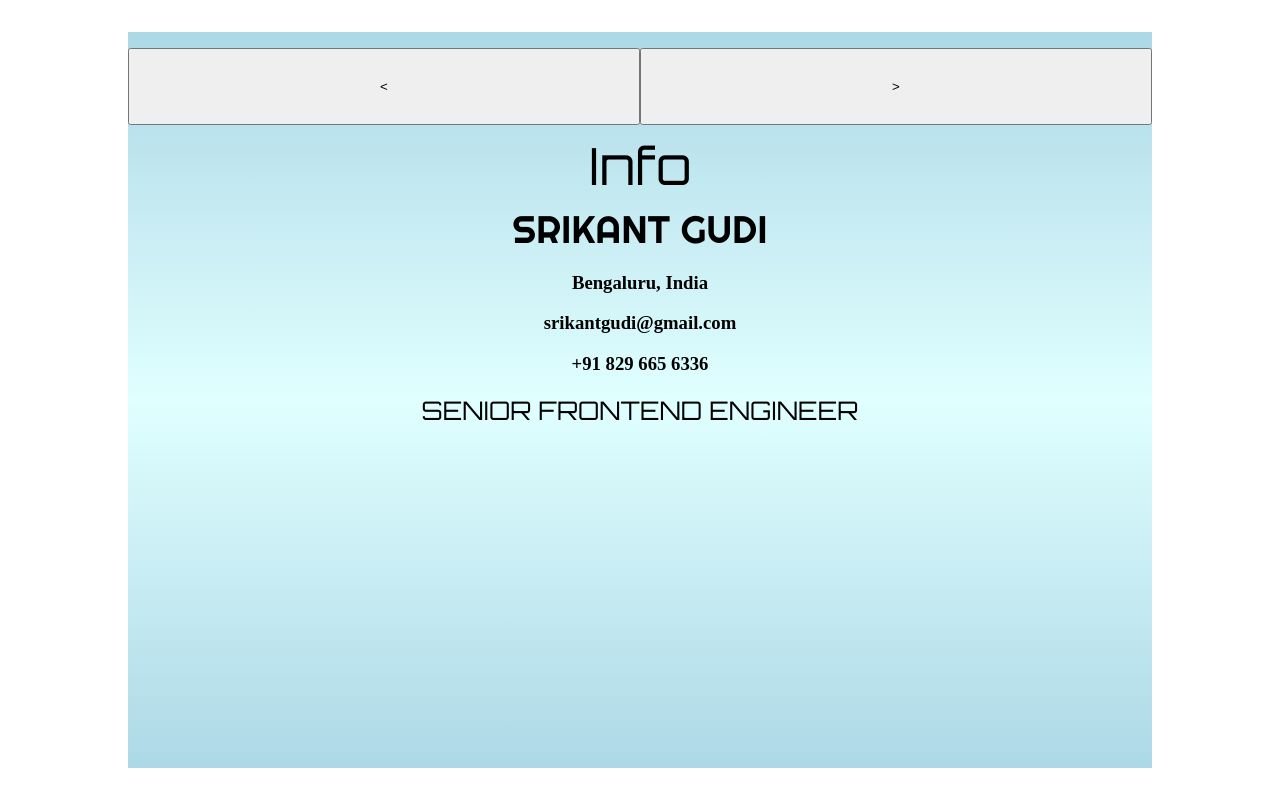
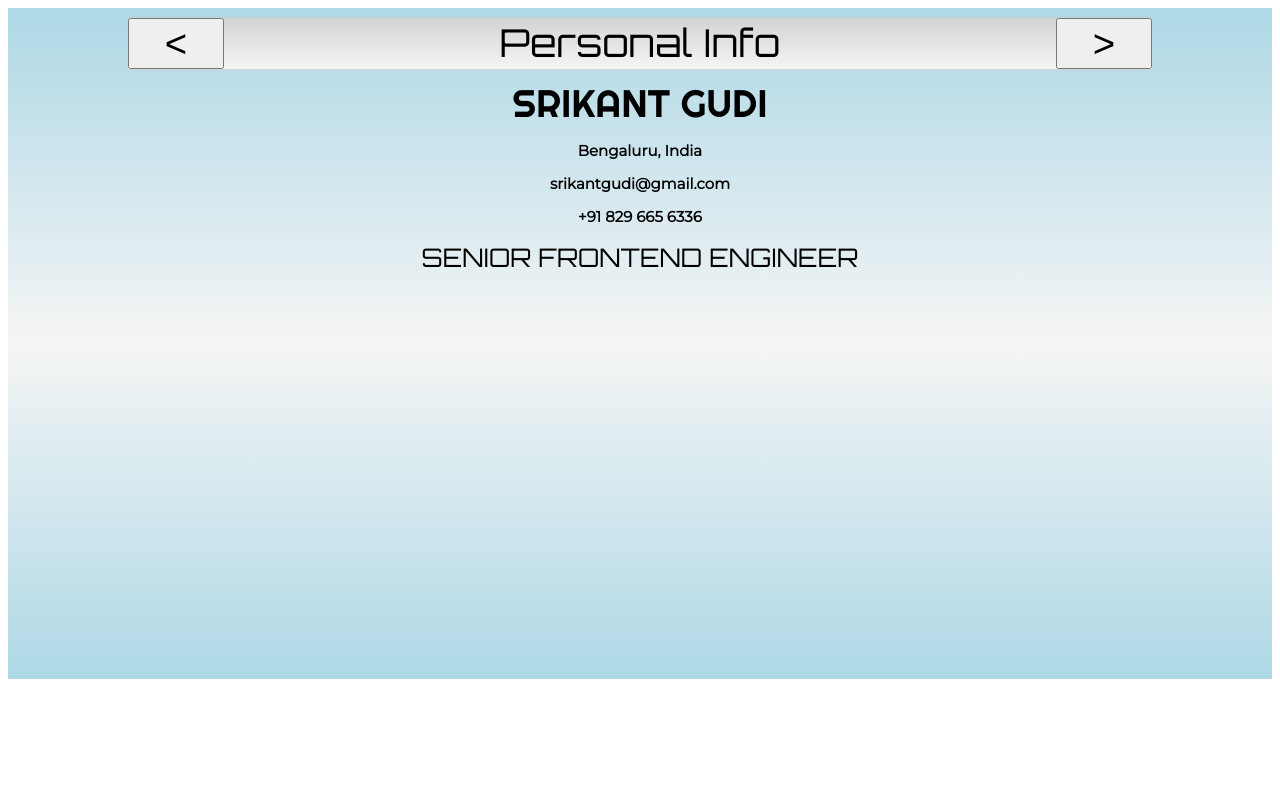
Before and after one commit to srikantgudi/srikantgudi.github.io, a Svelte app: page / in a window 1280 px wide. Shown: the top 806 px of the page. Built offline with nearby package versions, Linux system fonts and the light colour scheme.

Commit message:
Modified layout

```diff
--- a/public/global.css
+++ b/public/global.css
@@ -1,7 +1,23 @@
+#app {
+    height: 100%;
+    width: 100%;
+    overflow: hidden;
+    margin: auto;
+    background: linear-gradient(lightblue,whitesmoke,lightblue);
+}
+.container {
+    display: flex;
+    flex-flow: column;
+    width: 80vw;
+    margin: 0 auto;
+    overflow: hidden;
+    height: inherit;
+    margin: auto;
+}
 .sectiontitle {
     border-radius: 4px;
     font-family: Orbitron;
-    font-size: 1vmax;
+    font-size: 18px;
     font-weight: 600;
     line-height: 1.5;
     padding: 10px;
@@ -11,37 +27,36 @@
     color: #f9f9f9;
     margin-bottom: 8px;
 }
-.inner-content-body {
-    padding: 0 4vw;
+
+.content {
+    font-size: 1vmax;
     font-family: Montserrat;
-    line-height: 24px;
-    height: 60vh;
+    height: 75vh;
+    width: 70vw;
+    margin: 0 auto;
     overflow-y: auto;
 }
-.sectionsubtitle {
-    background-color: #999999;
-    color: #f9f9f9;
-    padding: 1vmin 1vmax;
-    margin-bottom: 8px;
+.content-title {
+    display: grid;
+    grid-template-columns: auto 1fr auto;
+    font-family: Orbitron;
+    font-size: 3vmax;
+    text-align: center;
+    box-shadow: 0 0 4px #cccccc;
+    margin-bottom: 10px;
+    background: linear-gradient(lightgrey,whitesmoke);
 }
-
-.org-name {
-    background-color: #cccccc;
-    padding: 4px 20px;
+.nav-buttons-bar {
+    display: flex;
+    width: inherit;
+    margin-bottom: 10px;
 }
-
-.job-title {
-    background-color: slategrey;
-    color: beige;
-    padding: 8px;
-    border-radius: 8px 8px 0 0;
-}
-button {
+.nav-btn {
+    flex: 1;
+    height: 4vmax;
+    width: 12vmin;
+    font-size: 3vmax;
     cursor: pointer;
-}
-.content-text {
-    font-size: 2vmax;
-    font-family: Montserrat;
 }
 @media screen and (max-width: 420px) {
     .skilla {
@@ -49,5 +64,9 @@ button {
     }
     .skillgroup {
         width: 100%;
+    font-size: 1vmax;
+    }
+    .content-text {
+        font-size: 2vmax;
     }
 }
--- a/src/App.svelte
+++ b/src/App.svelte
@@ -5,7 +5,7 @@
   import WorkHistory from "./WorkHistory.svelte";
 
   let components = [
-    {name: 'Info', comp: Topnav},
+    {name: 'Personal Info', comp: Topnav},
     {name: 'Profile', comp: Profile},
     {name: 'Technical Skills', comp: Skills},
     {name: 'Work History', comp: WorkHistory}
@@ -25,42 +25,16 @@
 </script>
 
 <div id="app">
-  <div class="buttons-bar">
-    <button class="nav-btn" on:click={() => goComp(-1)}>&lt;</button>
-    <button class="nav-btn next" on:click={() => goComp(1)}>&gt;</button>
-  </div>
-  <div class="content-title">{components[curIdx].name}</div>
-  <div class="content">
-    <svelte:component this={currComp} />
+  <div class="container">
+    <div class="nav-buttons-bar">
+    </div>
+    <div class="content-title">
+      <button class="nav-btn" on:click={() => goComp(-1)}>&lt;</button>
+      <div>{components[curIdx].name}</div>
+      <button class="nav-btn next" on:click={() => goComp(1)}>&gt;</button>
+    </div>
+    <div class="content">
+      <svelte:component this={currComp} />
+    </div>
   </div>
 </div>
-
-<style>
-  #app {
-    width: 80vw;
-    height: 90vh;
-    margin: 4vh auto;
-    padding-top: 2vmin;
-    box-shadow: 0 0 4px mavy;
-    background: linear-gradient(lightblue,lightcyan,lightblue);
-  }
-  .buttons-bar {
-    display: flex;
-  }
-  .nav-btn {
-    flex: 1;
-    height: 6vmax;
-  }
-  .content {
-    height: 75vmax;
-    overflow-y: auto;
-    font-family: Momtserrat;
-  }
-  .content-title {
-    font-size: 4vmax;
-    font-family: Orbitron;
-    display: flex;
-    justify-content: center;
-    margin: 1vmin;
-  }
-</style>
--- a/src/Profile.svelte
+++ b/src/Profile.svelte
@@ -1,12 +1,3 @@
-<style>
-  ul {
-    margin: 1vh 4vmin;
-  }
-  .content {
-    font-family: Montserrat;
-    font-size: 3vmax;
-  }
-</style>
 <div>
   <div class="sectiontitle">About me</div>
   <div class="content-text">
--- a/src/Skills.svelte
+++ b/src/Skills.svelte
@@ -29,6 +29,10 @@
   .skillgroup:last-child {
     border-bottom: none;
   }
+  .skillname {
+    font-size: 1vmax;
+    font-family: Montserrat;
+  }
   @media screen and (max-width: 420px) {
     .skills {
       display: block;;
@@ -41,7 +45,7 @@
   {#each skills as skill}
     <div class="skillgroup">
       <div class="sectiontitle">{skill.group}:</div>
-      <div class="content-text">{skill.items}</div>
+      <div class="skillname">{skill.items}</div>
     </div>
   {/each}
 </div>
--- a/src/WorkHistory.svelte
+++ b/src/WorkHistory.svelte
@@ -101,15 +101,7 @@
 </script>
 
 <style>
-  li {
-    list-style-type: square;
-  }
-  .org-name {
-    font-size: 2vmax;
-    font-family: Montserrat;
-  }
 </style>
-
 <div>
   {#each expList as exp, idx}
     <div class="sectiontitle">
@@ -118,7 +110,7 @@
     <div class="org-name">
       {exp.header.org}
     </div>
-    <div class="content-text">
+    <div>
       <ul>
         {#each exp.content as text}
           <li>{text}</li>
```
